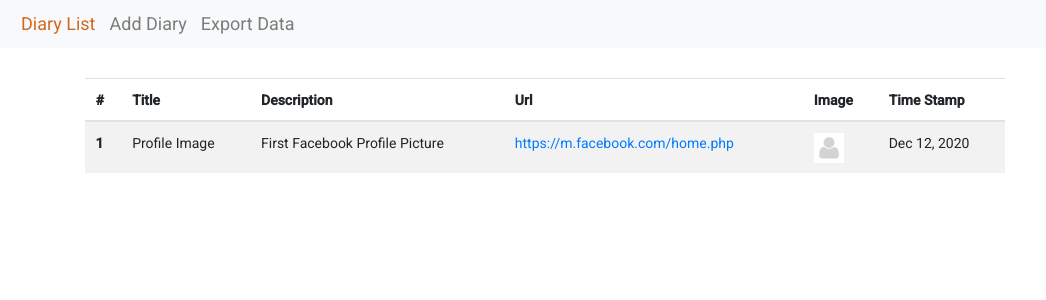
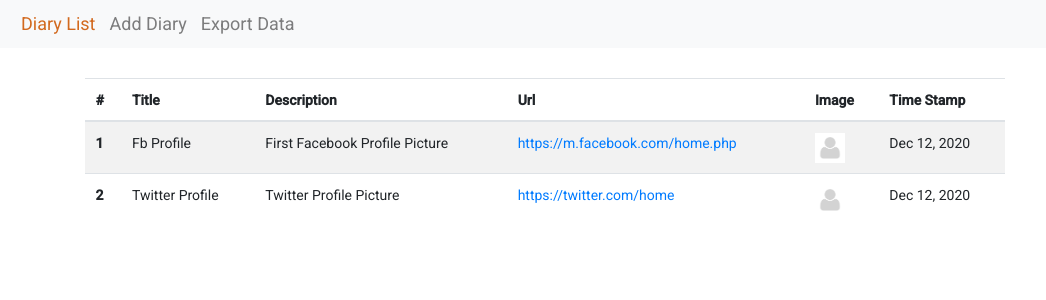
Before and after one commit to Naveed1842/assessment-diary-web, an Angular app: page /diary in a window 1280 px wide. Shown: the top 300 px of the page, without its empty margins (0-1046 px from the left). Built offline with nearby package versions, Linux system fonts and the light colour scheme.

Commit message:
additional data added

```diff
--- a/src/app/core/test-data.service.ts
+++ b/src/app/core/test-data.service.ts
@@ -16,12 +16,19 @@ export class TestDataService {
   }
   itemdata: ItemModel[] = [
     {
-      title: "Profile Image",
+      title: "Fb Profile",
       description: "First Facebook Profile Picture",
       timeStamp: this.currentTimeStamp,
       image: "assets/images/user.png",
       url: "https://m.facebook.com/home.php",
     },
+    {
+      title: "Twitter Profile",
+      description: "Twitter Profile Picture",
+      timeStamp: this.currentTimeStamp,
+      image: "assets/images/user.png",
+      url: "https://twitter.com/home",
+    }
   ];
   addNewItem(newItem: ItemModel) {
     this.itemdata.unshift(newItem);
```
